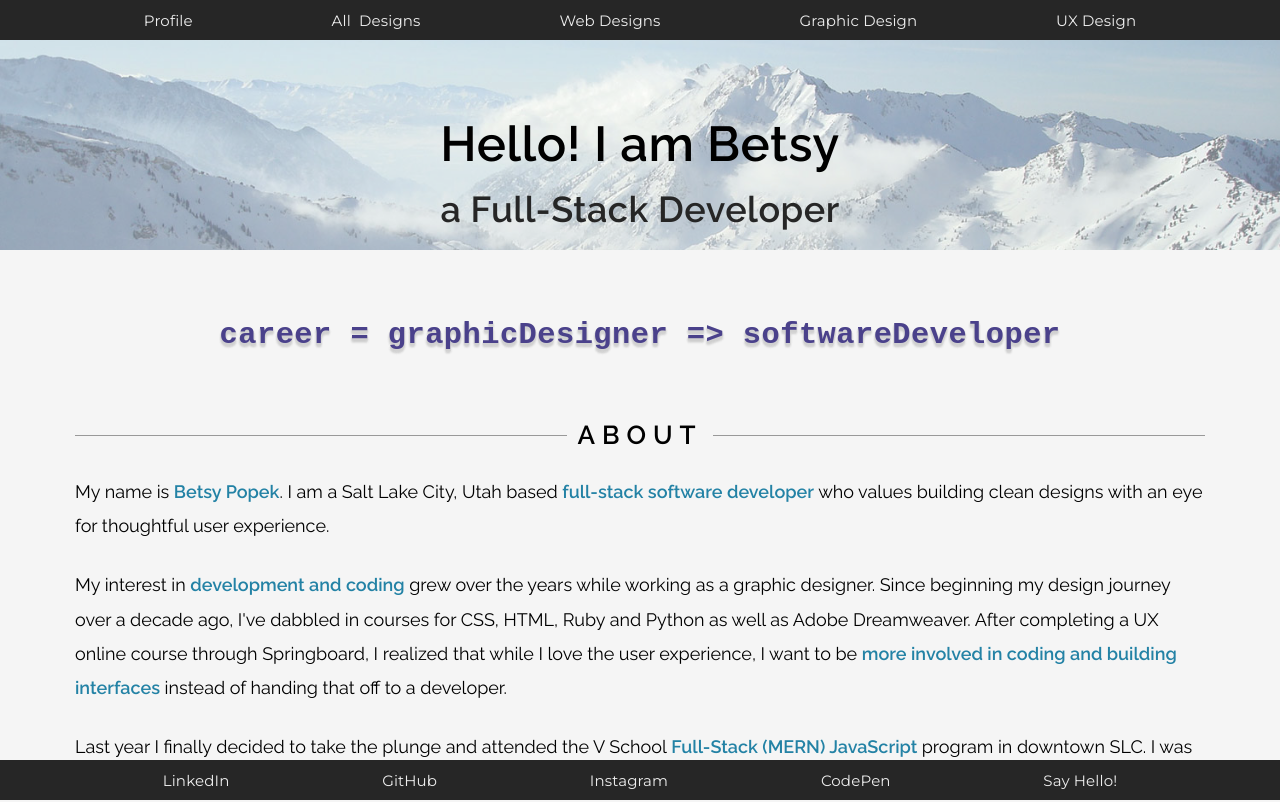
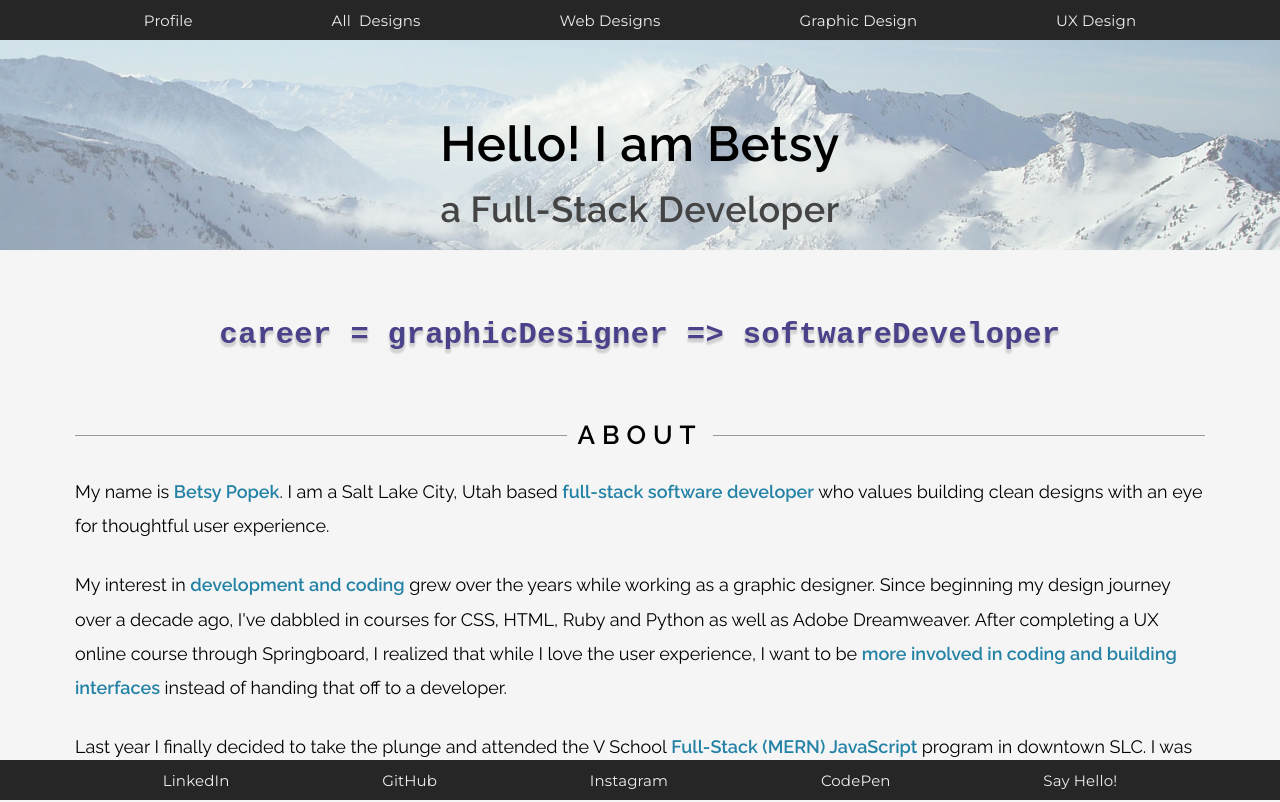
Before and after one commit to BPopek/bp-portfolio, a React app: page /profile in a window 1280 px wide. Shown: the top 802 px of the page. Built offline with nearby package versions, Linux system fonts and the light colour scheme.

Commit message:
changed grey

```diff
--- a/src/appMainStyles.scss
+++ b/src/appMainStyles.scss
@@ -546,7 +546,7 @@ html {
 .welcomeDescription {
     position: relative;
     font-family: $primaryMainFont;
-    color: $darkergrey;
+    color: #444444;
     font-size: 16px;
     line-height: 1.4;
     letter-spacing: .5px;
```
